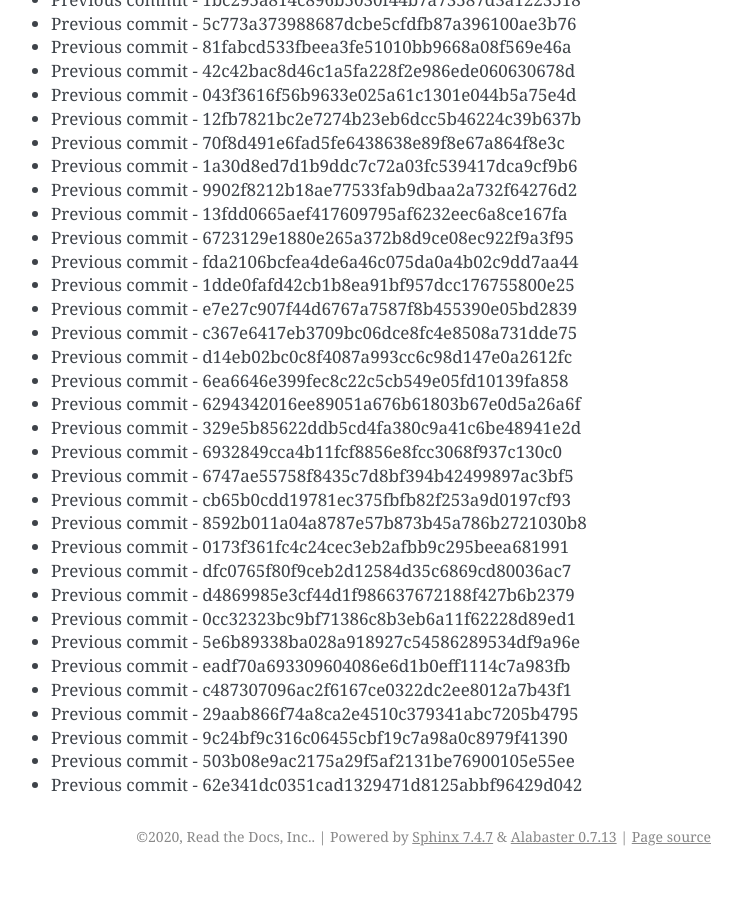
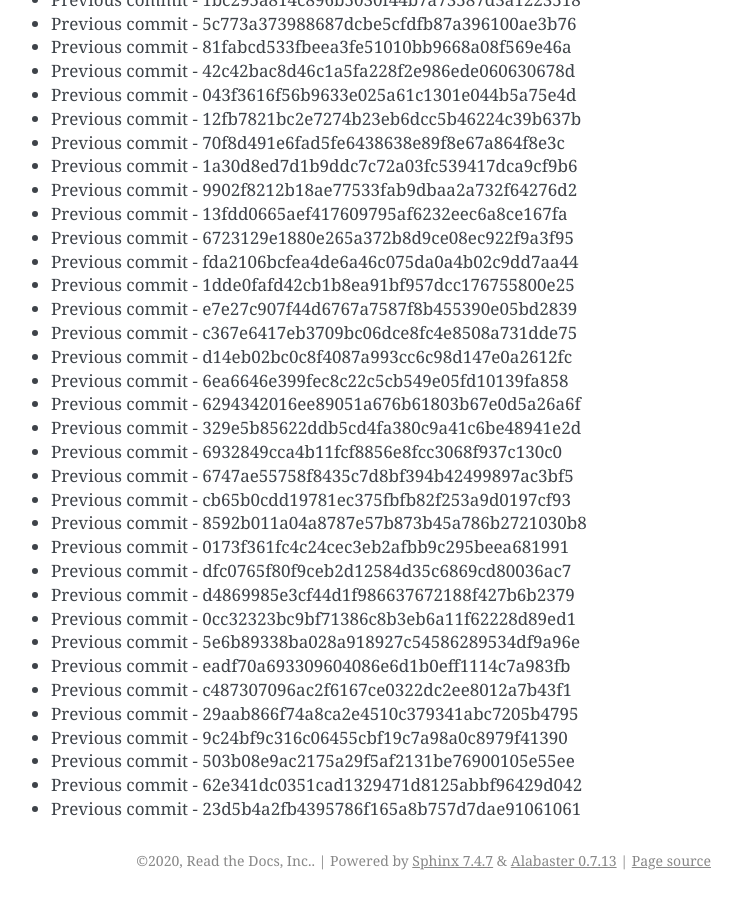
Before and after one commit to readthedocs/rtd-git-stresstest, a Sphinx documentation site: the page built from docs/updates.rst, in a window 1280 px wide and 900 px high, scrolled down 28855 px. Shown: the whole window, without its empty margins (399-1141 px from the left). Built offline with Sphinx 7.4.7, drawn with Linux system fonts in a browser that asks for light colours; before the commit the page ends 29731 px from its top, so only the background shows below that.

Commit message:
Generating commit from previous: 23d5b4a2fb4395786f165a8b757d7dae91061061

```diff
--- a/docs/updates.rst
+++ b/docs/updates.rst
@@ -1244,3 +1244,4 @@ It can be tested for any performance characteristics.
 * Previous commit - 9c24bf9c316c06455cbf19c7a98a0c8979f41390
 * Previous commit - 503b08e9ac2175a29f5af2131be76900105e55ee
 * Previous commit - 62e341dc0351cad1329471d8125abbf96429d042
+* Previous commit - 23d5b4a2fb4395786f165a8b757d7dae91061061
```
